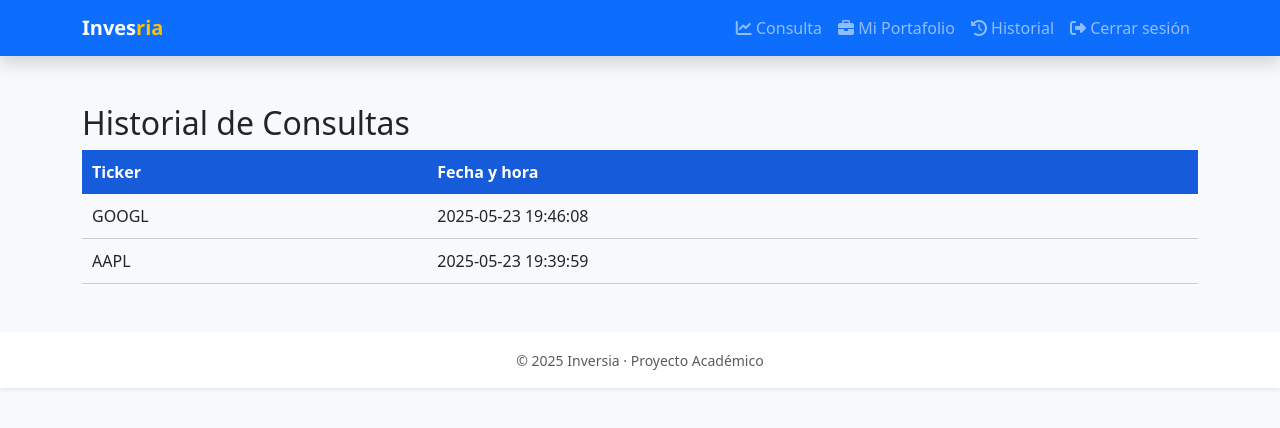
After one commit to kalizapan/Inversia, a Flask app: page /historial in a window 1280 px wide. The commit adds this page. Shown: the top 428 px of the page. Run offline with Flask 3, Linux system fonts and the light colour scheme; a user stored in the database is signed in.

Commit message:
implemente un historial de busqueda que muestra las 50 busquedas mas recientes

```diff
--- a/app.py
+++ b/app.py
@@ -91,6 +91,15 @@ class PortfolioItem(Base):
     user_id = Column(Integer, ForeignKey('users.id'))
     ticker  = Column(String, nullable=False)
     user    = relationship('User', back_populates='portfolio')
+
+class TickerHistory(Base):
+    __tablename__ = 'ticker_history'
+    id        = Column(Integer, primary_key=True)
+    user_id   = Column(Integer, ForeignKey('users.id'), nullable=False)
+    ticker    = Column(String, nullable=False)
+    timestamp = Column(String, default=lambda: time.strftime('%Y-%m-%d %H:%M:%S'))
+
+    user = relationship('User')
 
 Base.metadata.create_all(engine)
 
@@ -435,6 +444,20 @@ def register():
             return redirect('/')
     return render_template('register.html')
 
+@app.route('/historial')
+def historial():
+    if 'user_id' not in session:
+        return redirect('/')
+    with SessionLocal() as db:
+        historial = (
+            db.query(TickerHistory)
+              .filter_by(user_id=session['user_id'])
+              .order_by(TickerHistory.timestamp.desc())
+              .limit(50)
+              .all()
+        )
+    return render_template('historial.html', historial=historial)
+
 @app.route('/consulta', methods=['GET', 'POST'])
 def consulta():
     if 'user_id' not in session:
@@ -479,6 +502,9 @@ def consulta():
                     'GBP': round(price * rates['GBP'], 2),
                     'JPY': round(price * rates['JPY'], 2),
                 }
+                with SessionLocal() as db:
+                    db.add(TickerHistory(user_id=session['user_id'], ticker=ticker))
+                    db.commit()
 
             except ValueError as ve:
                 error = str(ve)
--- a/templates/base.html
+++ b/templates/base.html
@@ -45,11 +45,17 @@
               </a>
             </li>
             <li class="nav-item">
+              <a class="nav-link" href="{{ url_for('historial') }}">
+                <i class="fa-solid fa-clock-rotate-left"></i> Historial
+              </a>
+            </li>
+            <li class="nav-item">
               <a class="nav-link" href="{{ url_for('logout') }}">
                 <i class="fa-solid fa-right-from-bracket"></i> Cerrar sesión
               </a>
             </li>
           {% else %}
+
             <li class="nav-item">
               <a class="nav-link" href="{{ url_for('login') }}">
                 <i class="fa-solid fa-right-to-bracket"></i> Iniciar sesión
--- /dev/null
+++ b/templates/historial.html
@@ -0,0 +1,21 @@
+{% extends 'base.html' %}
+
+{% block content %}
+<h2>Historial de Consultas</h2>
+<table style="width:100%; border-collapse: collapse;">
+    <thead>
+        <tr style="background-color:#165bda; color:white;">
+            <th style="padding: 10px;">Ticker</th>
+            <th style="padding: 10px;">Fecha y hora</th>
+        </tr>
+    </thead>
+    <tbody>
+    {% for item in historial %}
+        <tr style="border-bottom: 1px solid #ccc;">
+            <td style="padding: 10px;">{{ item.ticker }}</td>
+            <td style="padding: 10px;">{{ item.timestamp }}</td>
+        </tr>
+    {% endfor %}
+    </tbody>
+</table>
+{% endblock %}
```
Also changed, not shown: database.db, static/AAPL_rend_1748049237.png (added), static/AAPL_rend_1748049916.png (added), static/AAPL_rend_1748050798.png (added), static/GOOGL_rend_1748051166.png (added), static/portfolio_consolidado_1748049285.png (added), static/portfolio_consolidado_1748049293.png (added), static/portfolio_consolidado_1748049948.png (added), static/portfolio_consolidado_1748050804.png (added), static/portfolio_individual_1748049285.png (added), static/portfolio_individual_1748049293.png (added), static/portfolio_individual_1748049948.png (added), static/portfolio_individual_1748050803.png (added).
